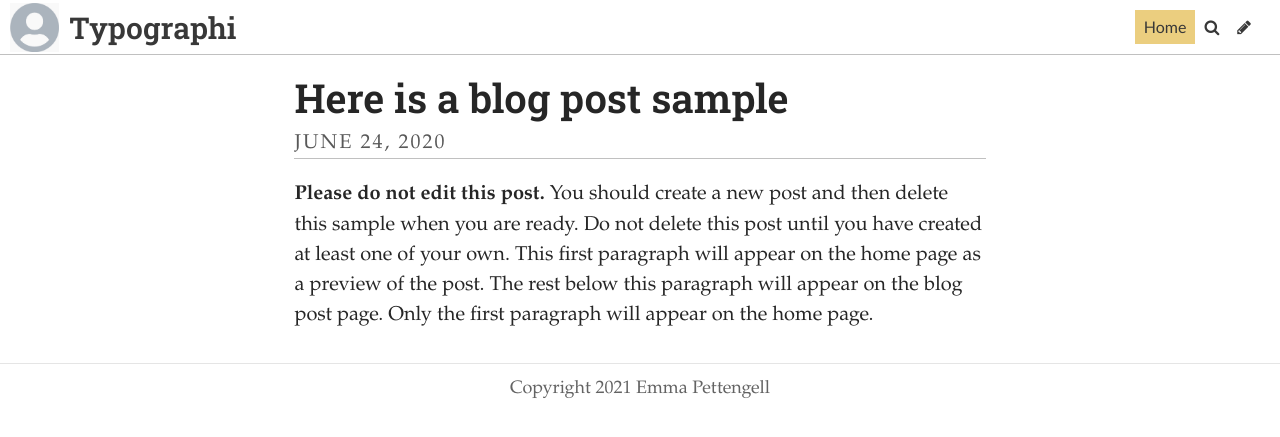
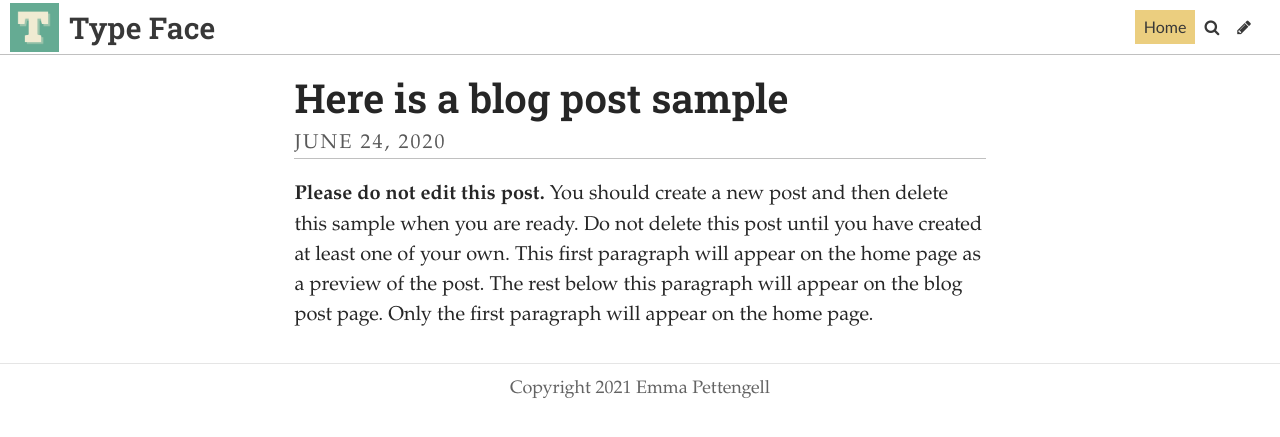
Before and after one commit to Emmalucyp/typography, a Jekyll site: the page built from index.html, in a window 1280 px wide. Shown: the top 437 px of the page. Built offline with Jekyll 4.4.1, drawn with Linux system fonts in a browser that asks for light colours; some web fonts are replaced; the list of posts is cut into pages by our own code.

Commit message:
Update Settings “general”

```diff
--- a/_data/settings.yml
+++ b/_data/settings.yml
@@ -1,4 +1,4 @@
-title: Typographi
+title: Type Face
 description: :)
 footer_text: Copyright 2021 Emma Pettengell
 header_feature_image: null
@@ -6,7 +6,7 @@ header_text: :)
 header_text_color: "#ffffff"
 bannerheight: 20vmax
 navbarheight: 55px
-logo: /uploads/logo.jpg
+logo: ../uploads/green-and-white-deer-stags-american-football-logo.png
 favicon: /uploads/favicon.ico
 gridlayout: false
 fixednavbar: true
```
Also changed, not shown: uploads/green-and-white-deer-stags-american-football-logo.png (added).
